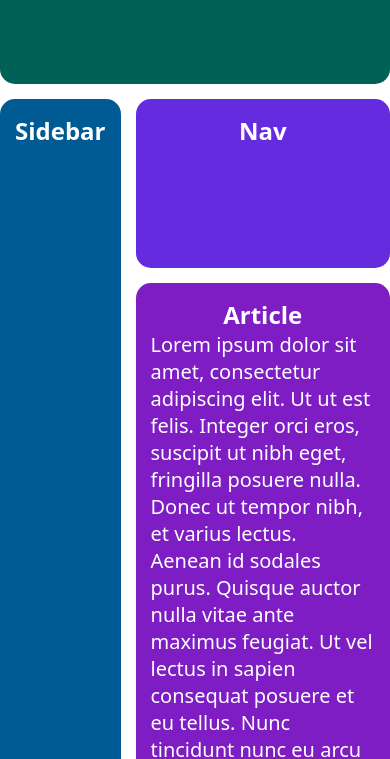
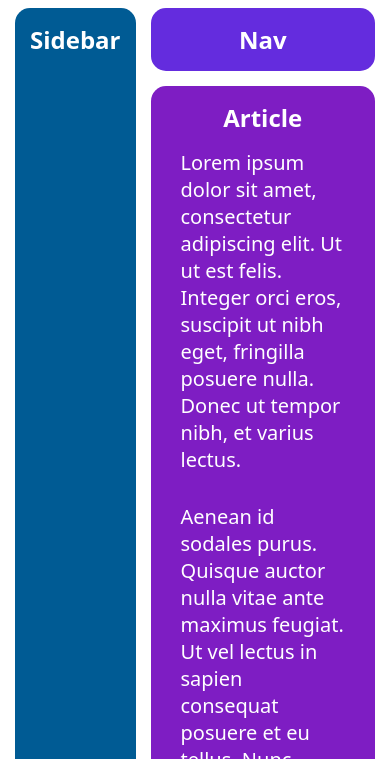
Before and after one commit to rezaaldama/TheOdinProject, a plain HTML site: page 07_holy-grail/index.html in a window 390 px wide. Shown: the part 85-844 px from the top of the page. Drawn offline with Linux system fonts and the light colour scheme.

Commit message:
Add more responsive design for 07_holy-grail

```diff
--- a/07_basic-holy-grail/index.html
+++ b/07_holy-grail/index.html
@@ -34,8 +34,6 @@
         }
 
         .container {
-            min-height: 100vh;
-
             color: white;
             font-size: 1.5rem;
             font-family: system-ui,
@@ -52,10 +50,12 @@
             font-weight: bold;
             text-align: center;
 
+            margin: 15px;
+
             display: grid;
             gap: 15px;
             grid-template-columns: 1fr 3fr;
-            grid-template-rows: 1fr 1fr 5fr 1fr;
+            grid-template-rows: auto auto 5fr auto;
             grid-template-areas: "header header header header"
                 "sidebar nav nav nav"
                 "sidebar article article article"
@@ -91,6 +91,8 @@
             font-size: 1.25rem;
             font-weight: normal;
             text-align: left;
+
+            padding: 15px;
         }
 
         #footer {
```
